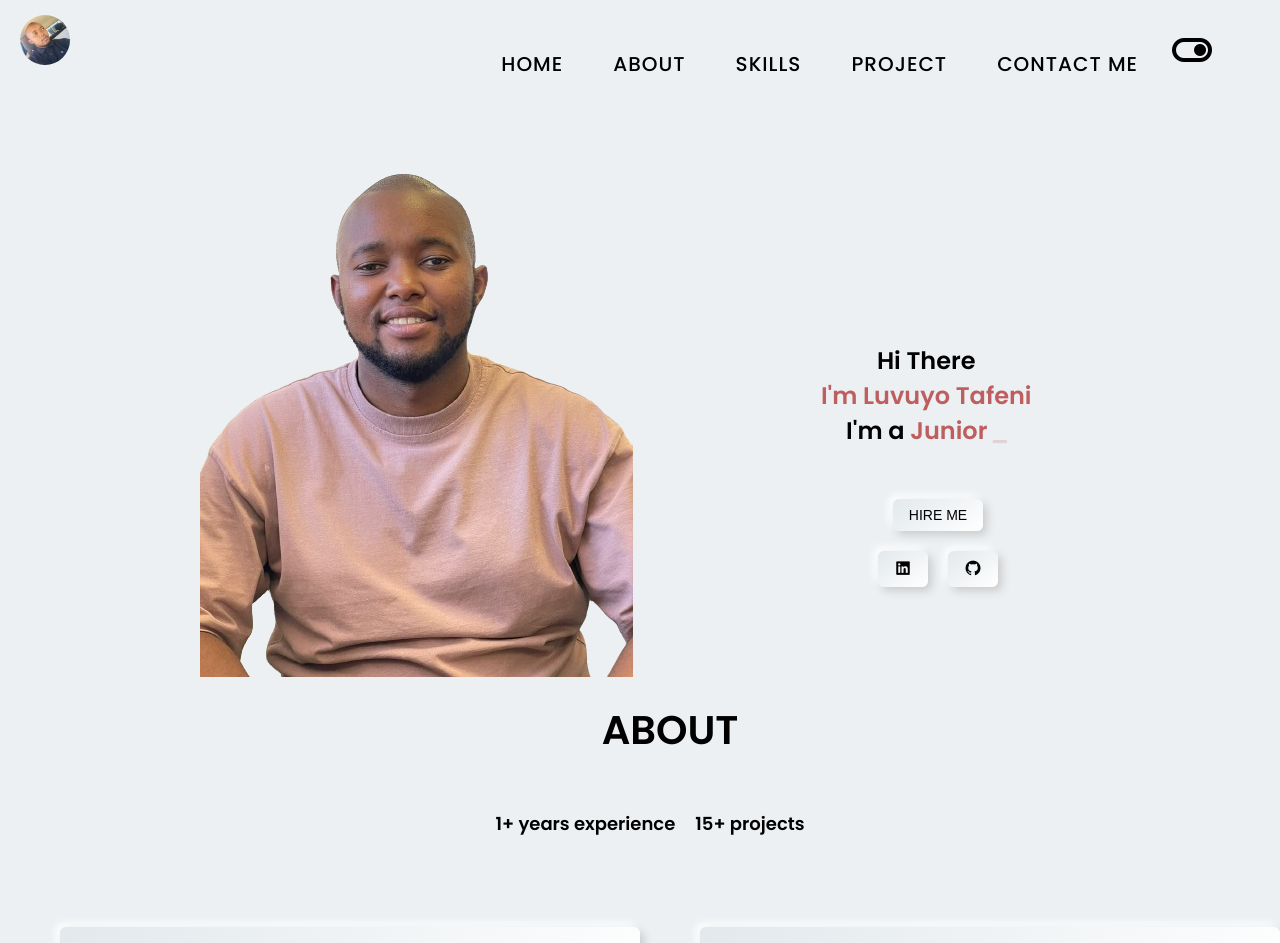
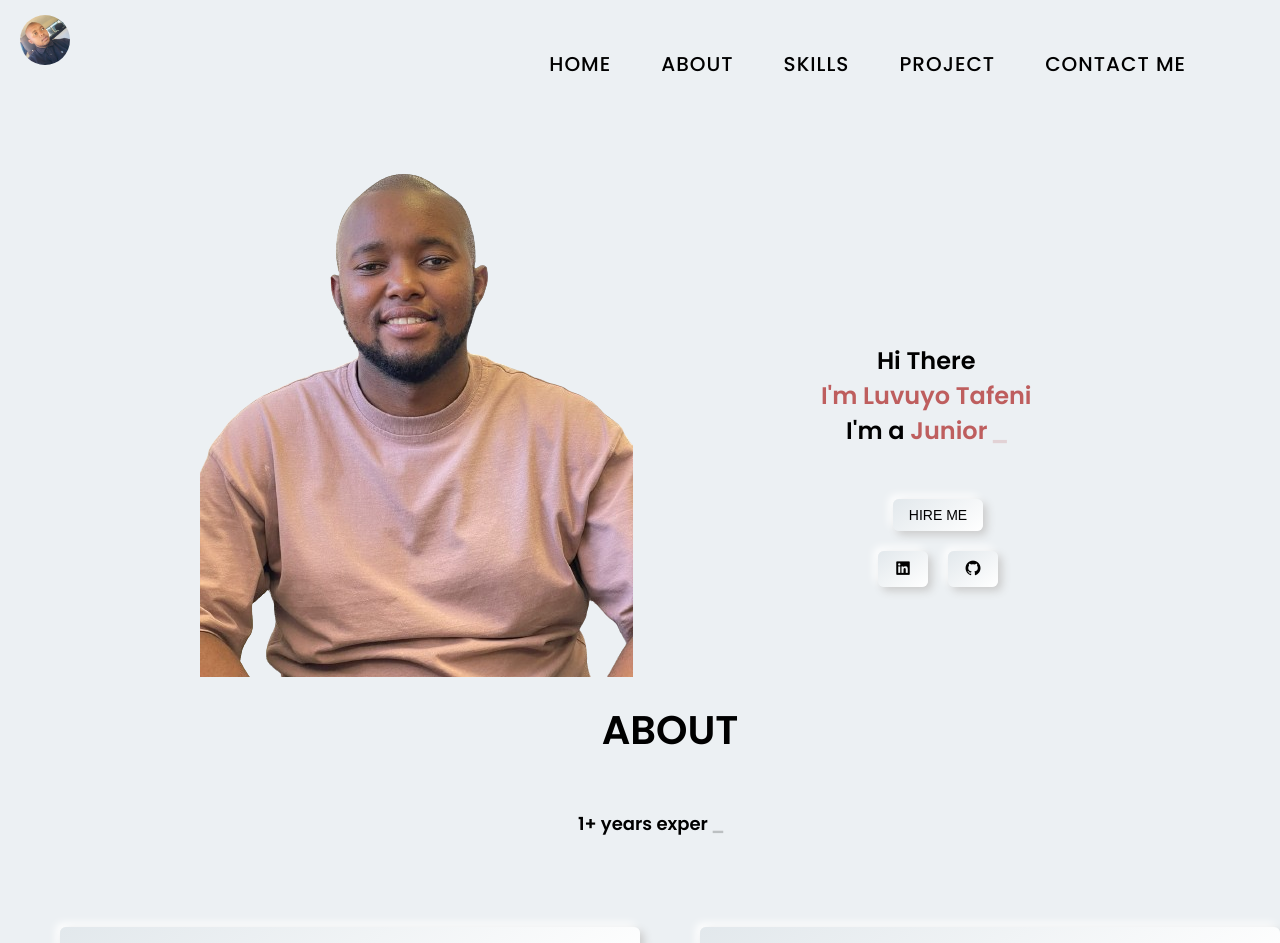
Before and after one commit to Luvuyotafeni/React-JS-portfolio, a React (Create React App) app: page / in a window 1280 px wide. Shown: the top 943 px of the page. Built offline with nearby package versions, Linux system fonts and the light colour scheme.

Commit message:
commented out the dark mode and light mode toggle button

```diff
--- a/src/component/About/About.js
+++ b/src/component/About/About.js
@@ -2,7 +2,7 @@ import React, { useState } from 'react';
 import './About.css';
 import Card from './card';
 import ResumeApi from './ResumeApi';
-
+import { Typewriter } from 'react-simple-typewriter'
 
 const About = () => {
   const [showEducation, setShowEducation] = useState(false);
@@ -16,8 +16,17 @@ const About = () => {
             <h2>ABOUT</h2>
           </div>
           <div className='summary'>
-            <div><h4>1+ years experience</h4></div>
-            <div><h4>15+ projects</h4></div>
+            <div><h4>
+            <Typewriter
+                words={['1+ years experience', '15+ projects']}
+                loop
+                cursor
+                cursorStyle='_'
+                typeSpeed={70}
+                deleteSpeed={50}
+                delaySpeed={1000}
+              />
+              </h4></div>
           </div>
           <div className='content-section mtop d_flex'>
             <div className='left'>
--- a/src/component/Head/Header.js
+++ b/src/component/Head/Header.js
@@ -35,7 +35,7 @@ const Header = () => {
                             <li><a href='#projects'> Project</a></li>
                             <li><a href='#contact'> Contact Me</a></li>
                             <li>
-                                    <i className={`bx ${darkMode ? 'bx-toggle-left' : 'bx-toggle-right'}` }onClick={handleModeToggle}></i>
+                                    {/* <i className={`bx ${darkMode ? 'bx-toggle-left' : 'bx-toggle-right'}` }onClick={handleModeToggle}></i>                                */}
                             </li>
                         </ul>
                         <button className='toggle' onClick={() => setMobile(!mobile)}>
```
